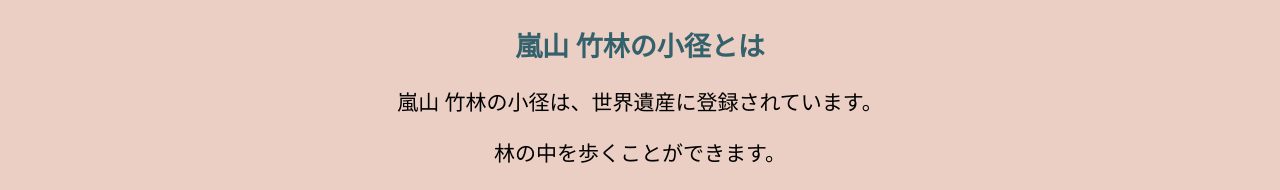
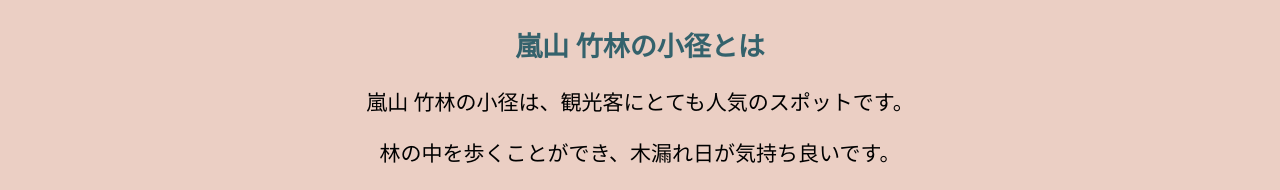
Before and after one commit to hinakoko212/hinakoko212.github.io, a plain HTML site: page index.html in a window 1280 px wide. Shown: the part 2426-2616 px from the top of the page. Drawn offline with Linux system fonts and the light colour scheme.

Commit message:
Add files via upload

```diff
--- a/index.html
+++ b/index.html
@@ -26,8 +26,8 @@
       <p><span>座りながら、石庭をながめ、心を落ち着かせます。</span></p>
       <img src="https://i.ibb.co/BsJG6s1/IMG-1621.jpg" alt="IMG-1621" border="0">
     <h2 id=menu2><span>嵐山 竹林の小径とは</span></h2>
-      <p><span>嵐山 竹林の小径は、世界遺産に登録されています。</span></p>
-      <p><span>林の中を歩くことができます。</span></p>
+      <p><span>嵐山 竹林の小径は、観光客にとても人気のスポットです。</span></p>
+      <p><span>林の中を歩くことができ、木漏れ日が気持ち良いです。</span></p>
       <p><span>涼しくて、静かな素敵なところです。</span></p>
       <img src="https://i.ibb.co/P9NKD8q/IMG-0517.jpg" alt="IMG-0517" border="0">
     <h2 id=menu3><span>二条城とは</span></h2>
```
